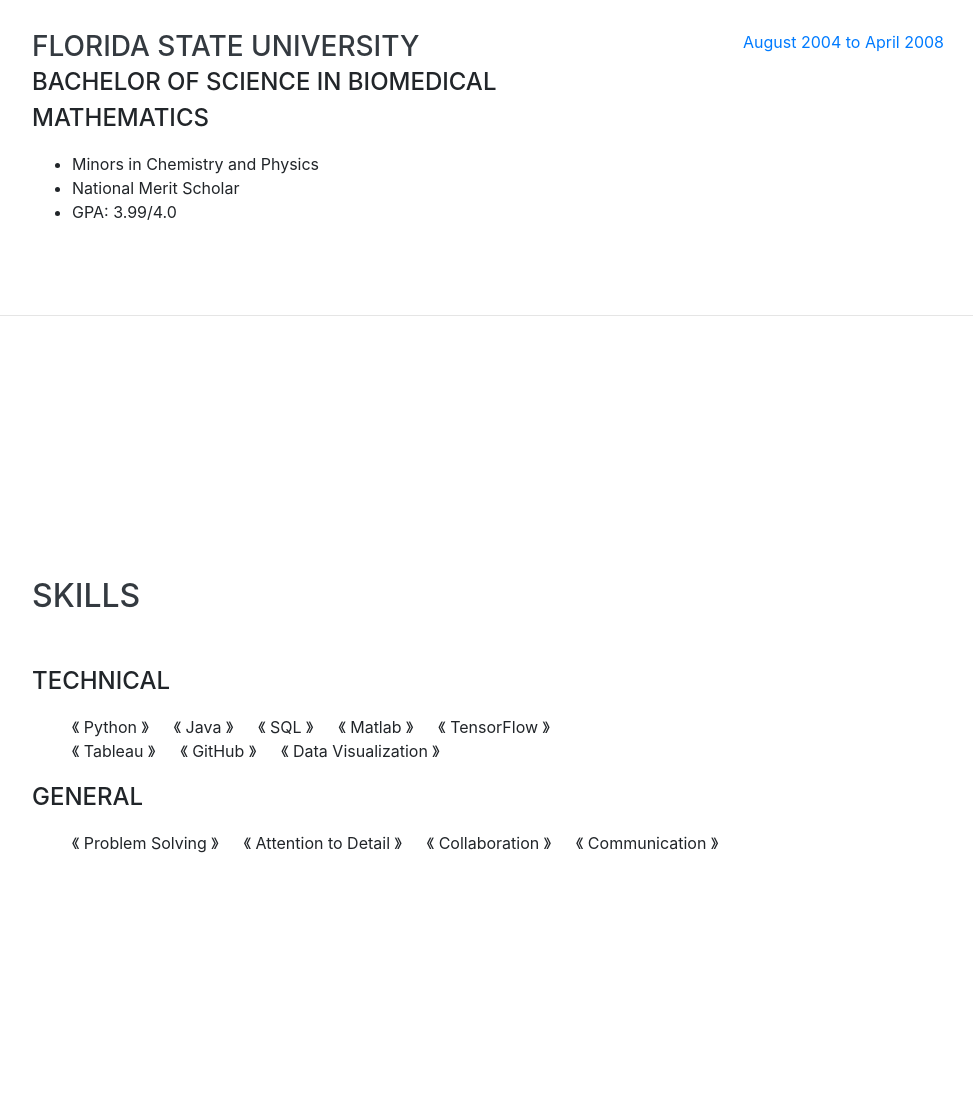
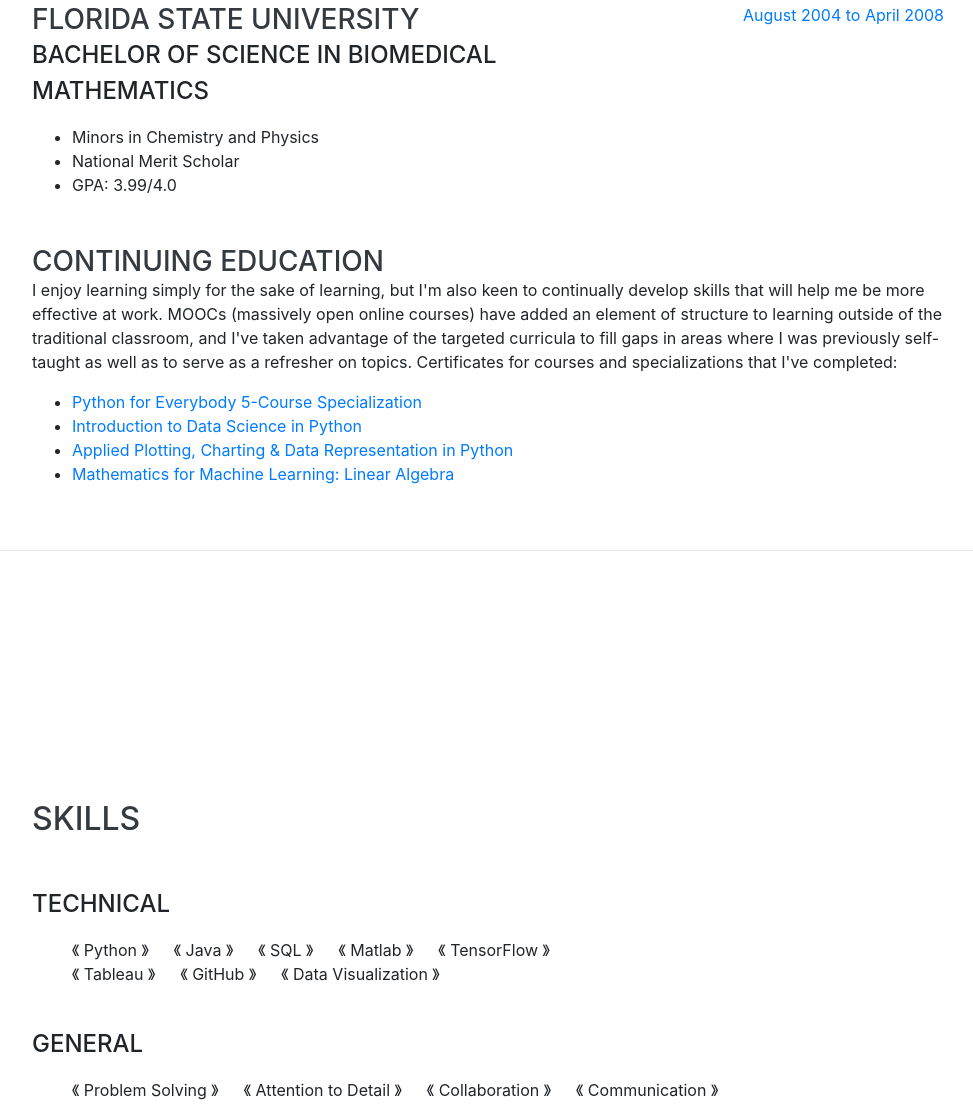
Before and after one commit to ritajett/playground, a website with bundled scripts: page index.html in a window 1280 px wide. Shown: the part 2991-4096 px from the top of the page, without its empty margins (288-1261 px from the left). Built offline with nearby package versions, Linux system fonts and the light colour scheme; a web font is replaced by a local one.

Commit message:
update education

```diff
--- a/index.html
+++ b/index.html
@@ -220,6 +220,23 @@
             <span class="text-primary">August 2004 to April 2008</span>
           </div>
         </div>
+        <span>
+          <br />
+        <div class="resume-item d-flex flex-column flex-md-row justify-content-between">
+          <div class="resume-content">
+            <h2 class> </h2>
+            <h3 class="mb-0">Continuing Education</h3>
+            <p>I enjoy learning simply for the sake of learning, but I'm also keen to continually develop skills that will help me be more effective at work. MOOCs (massively open online courses) have added an element of structure to learning outside of the traditional classroom, and I've taken advantage of the targeted curricula to fill gaps in areas where I was previously self-taught as well as to serve as a refresher on topics. Certificates for courses and specializations that I've completed:
+            <ul>
+              <li><a href="https://coursera.org/share/d8dafbbff9217566857b990651432f37">Python for Everybody 5-Course Specialization</a></li>
+
+              <li><a href="https://coursera.org/share/dec44b8d6d0fc5ab2dd83624f679ca20">Introduction to Data Science in Python</a></li>
+              <li><a href="https://coursera.org/share/0d8d407f3462e6b30e3f3cf1969fc8a5">Applied Plotting, Charting & Data Representation in Python</a></li>
+              <li><a href="https://coursera.org/share/7b80cea37d85f8f99ad08f1f2afb47b9">Mathematics for Machine Learning: Linear Algebra</a>
+            </ul>
+          </div>
+        </div>
+      </span>
 
       </div>
     </section>
@@ -230,6 +247,7 @@
       <div class="w-100">
         <h2 class="mb-5">Skills</h2>
 
+        <span>
         <div class="subheading mb-3">Technical</div>
         <ul>
           <font size=3>
@@ -249,7 +267,10 @@
           <li class="list-inline-item"></li>
           <li class="list-inline-item">《 Data Visualization 》</li>
         </ul>
+      </span>
 
+      <span>
+        <br />
         <div class="subheading mb-3">General</div>
         <ul class="fa-ul mb-0">
         <font size=3>
@@ -263,6 +284,7 @@
           <li class="list-inline-item"></li>
         </font>
         </ul>
+      </span>
       </div>
     </section>
 
```
